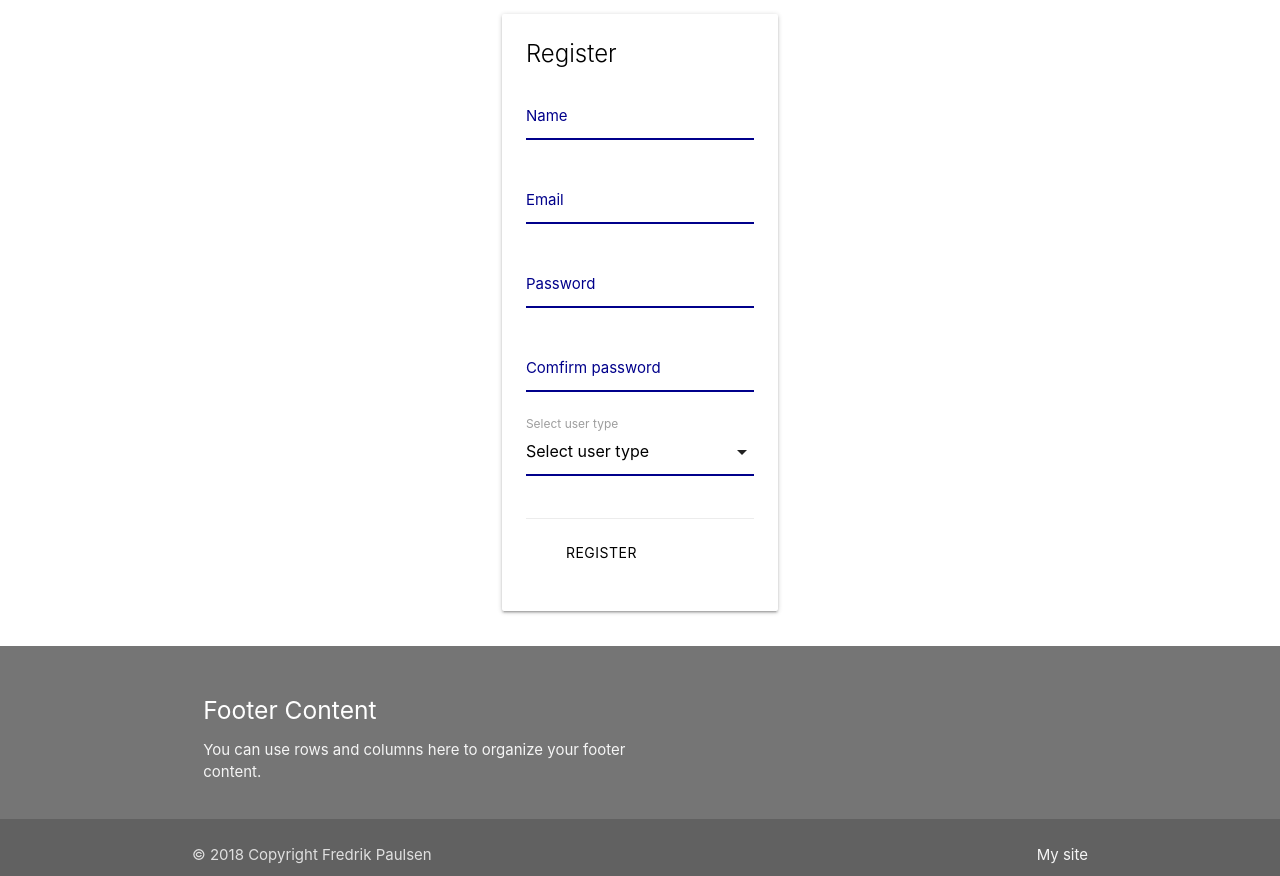
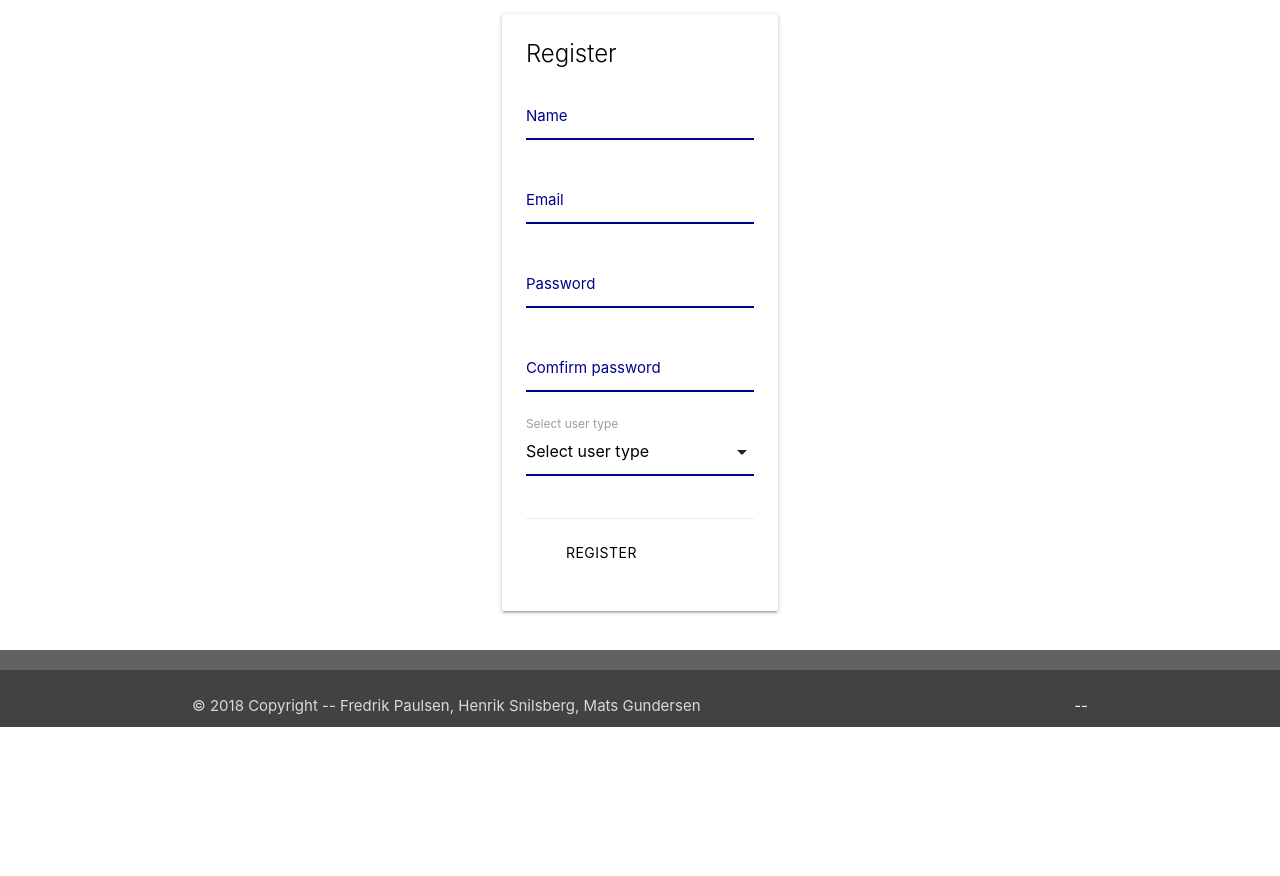
Before and after one commit to freddypauls/GetStartedInternationals, a plain HTML site: page public/register.html in a window 1280 px wide. Shown: the part 73-949 px from the top of the page. After the commit the page ends 800 px from the top, so only its background shows below. Drawn offline with Linux system fonts and the light colour scheme.

Commit message:
footer ting

```diff
--- a/public/register.html
+++ b/public/register.html
@@ -89,19 +89,11 @@
 
 
 	<!-- Footer -->
-		<footer class="page-footer grey darken-1">
-			<div class="container">
-				<div class="row">
-					<div class="col l6 s12">
-						<h5 class="white-text">Footer Content</h5>
-						<p class="grey-text text-lighten-4">You can use rows and columns here to organize your footer content.</p>
-					</div>
-				</div>
-			</div>
-			<div class="footer-copyright grey darken-2">
+		<footer class="page-footer grey darken-2">
+			<div class="footer-copyright grey darken-3">
 				<div class="container">
-				© 2018 Copyright Fredrik Paulsen
-				<a class="grey-text text-lighten-4 right" href="#!">My site</a>
+				© 2018 Copyright -- Fredrik Paulsen, Henrik Snilsberg, Mats Gundersen
+				<a class="grey-text text-lighten-4 right" href="#!">--</a>
 				</div>
 			</div>
 		</footer>
```
Also changed, not shown: public/login.html (+1 -1 lines), public/registerItem.html (+1 -1 lines), public/usersAdmin.html (+2 -2 lines).
